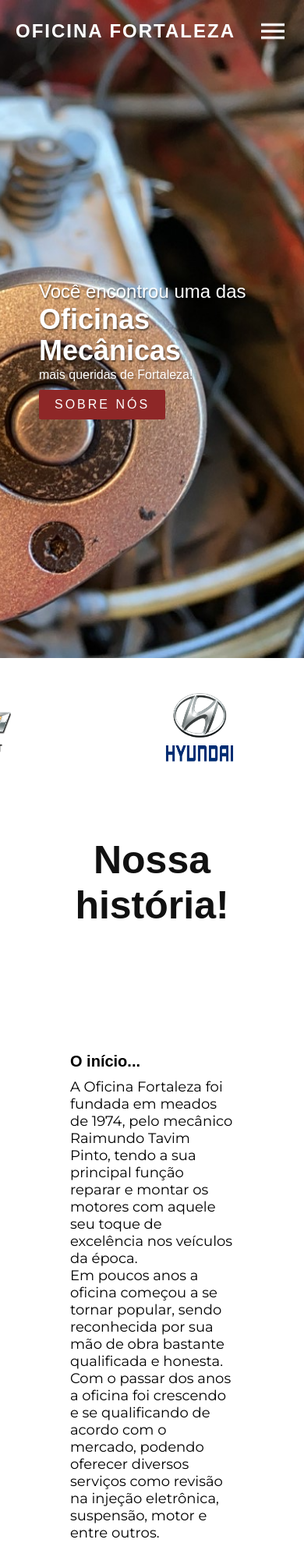
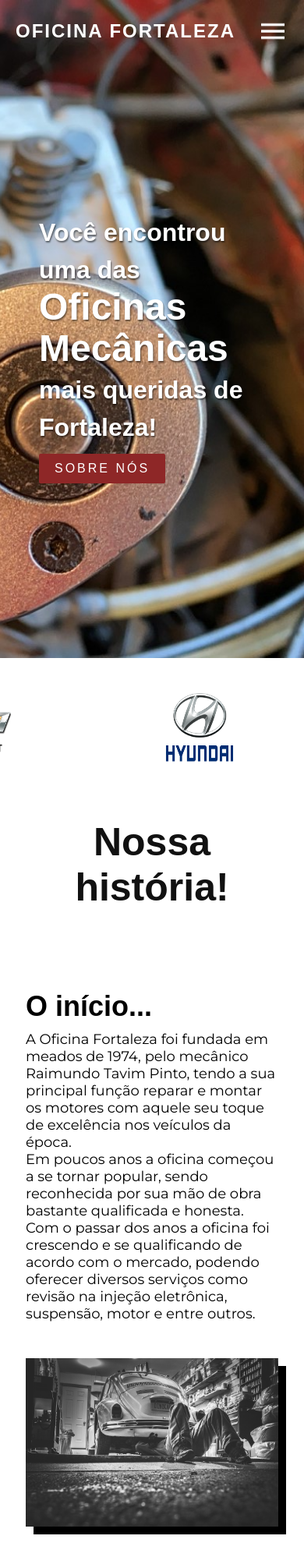
Before and after one commit to HenriqueRodriguesOliveira/Site-Oficina-Fortaleza, a plain HTML site: page index.html in a window 390 px wide. Shown: the top 1997 px of the page at 78% size. Drawn offline with Linux system fonts and the light colour scheme.

Commit message:
ajuste de largura e fontes

```diff
--- a/index.html
+++ b/index.html
@@ -20,7 +20,7 @@
             <li><a href="#sobre" onclick="toggleMenu();"><p class="menu-lt">Sobre</p></a></li>
             <li><a href="#servicos" onclick="toggleMenu();"><p class="menu-lt">Serviços</p></a></li>
             <li><a href="#fotos" onclick="toggleMenu();"><p class="menu-lt">Fotos</p></a></li>
-            <li><a href="#avaliacoes" onclick="toggleMenu();"><p class="menu-lt">Depoimento</p></a></li>
+            <li><a href="#avaliacoes" onclick="toggleMenu();"><p class="menu-lt">Avaliações</p></a></li>
             <li><a href="#contato" onclick="toggleMenu();"><p class="menu-lt">Contato</p></a></li>
         </ul>
     </header>
@@ -29,7 +29,7 @@
     <section class="banner" id="home">
         <div class="textBx">
             <h2>Você encontrou uma das <br><span>Oficinas Mecânicas</span></h2>
-            <h3>mais queridas de Fortaleza!</h3>
+            <h2>mais queridas de Fortaleza!</h2>
             <a href="#sobre" class="btn">Sobre nós</a>
         </div>
     </section>
--- a/style.css
+++ b/style.css
@@ -506,9 +506,6 @@ header.sticky ul li a
         z-index: 1000;
     }
 
-    .img{
-        display: none;
-    }
     .menu
     {
         position: fixed;
@@ -567,11 +564,12 @@ header.sticky ul li a
    }
    .banner h2
    {
-    font-size: 1.5em;
+    font-size: 2.0em;
+    font-weight: 700;
    }
    .banner h3
    {
-    font-size: 1em;
+    font-size: 2.3em;
    }
    .btn
    {
@@ -584,7 +582,7 @@ header.sticky ul li a
    }
    .contentBx h3
    {
-    font-size: 20px;
+    font-size: 36px;
     margin-bottom: 10px;
    }
    .content
@@ -594,6 +592,7 @@ header.sticky ul li a
    .w50
    {
     margin-bottom: 20px;
+    padding: 13px;
     }
     .services .content .servicesBx
     {
@@ -634,6 +633,6 @@ header.sticky ul li a
     }
     section
     {
-        padding: 100px 20px;
+        padding: 77px 20px;
     }
 }
```
